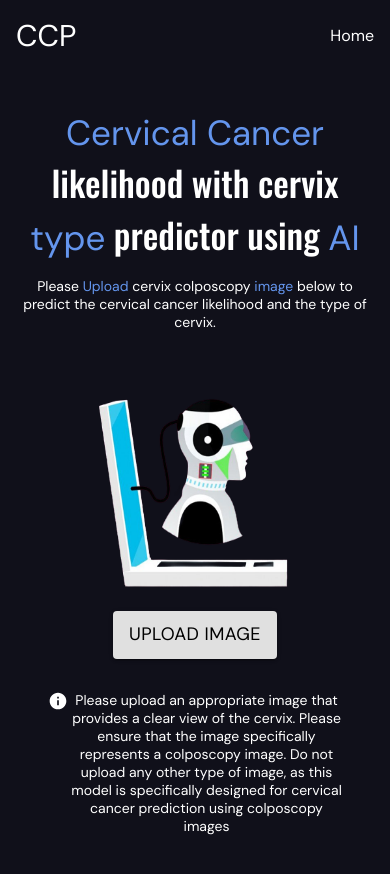
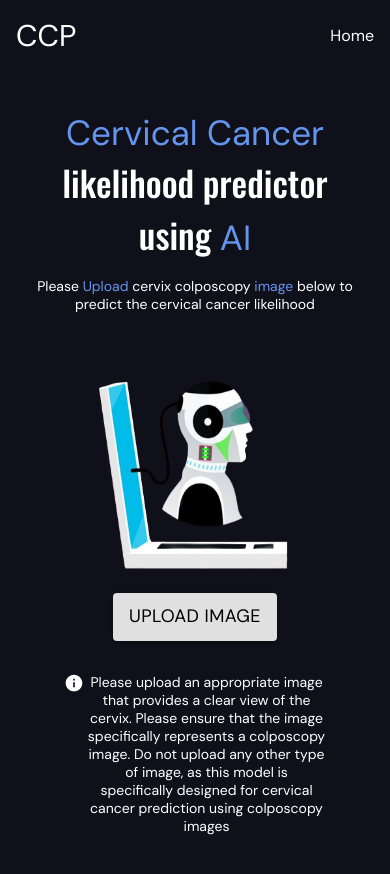
Before and after one commit to hunda747/ccpredict, a Next.js app: page / in a window 390 px wide. Shown: the top 874 px of the page. Built offline with nearby package versions, Linux system fonts and the light colour scheme.

Commit message:
working on responsivness

```diff
--- a/components/HeroSection.js
+++ b/components/HeroSection.js
@@ -100,15 +100,17 @@ const HeroSection = () => {
         </Alert>
       </Snackbar>
       {/* <Container maxWidth="sm"> */}
+      <div className={classes.wrapper}>
         <div className={classes.header}>
-        <span className={classes.colring}>Cervical Cancer</span> likelihood with
-        cervix <span className={classes.colring}>type</span> predictor using{" "}
-        <span className={classes.colring}>AI</span>
+          <span className={classes.colring}>Cervical Cancer</span> likelihood
+          {/* with cervix <span className={classes.colring}>type</span>  */}{" "}
+          predictor using <span className={classes.colring}>AI</span>
         </div>
         <div className={classes.description}>
-        Please <span className={classes.colring}>Upload</span> cervix colposcopy{" "}
-        <span className={classes.colring}>image</span> below to predict the
-        cervical cancer likelihood and the type of cervix.
+          Please <span className={classes.colring}>Upload</span> cervix
+          colposcopy <span className={classes.colring}>image</span> below to
+          predict the cervical cancer likelihood
+          {/* and the type of cervix. */}
         </div>
         <div className={classes.content}>
           <div className={classes.imageContainer}>
@@ -154,11 +156,12 @@ const HeroSection = () => {
                   <InfoIcon fontSize="small" />
                 </div>
                 <div>
-                Please upload an appropriate image that provides a clear view of
-                the cervix. Please ensure that the image specifically represents
-                a colposcopy image. Do not upload any other type of image, as
-                this model is specifically designed for cervical cancer
-                prediction using colposcopy images
+                  Please upload an appropriate image that provides a clear view
+                  of the cervix. Please ensure that the image specifically
+                  represents a colposcopy image. Do not upload any other type of
+                  image, as this model is specifically designed for cervical
+                  cancer prediction using colposcopy images
+                </div>
               </div>
             </div>
           </div>
@@ -166,7 +169,7 @@ const HeroSection = () => {
       </div>
       {/* {loader && <CircularProgress />} */}
       {/* </Container> */}
-      <div className={classes.notes}></div>
+      {/* <div className={classes.notes}></div> */}
     </div>
   );
 };
--- a/pages/index.js
+++ b/pages/index.js
@@ -5,7 +5,7 @@ import HeroSection from "../components/HeroSection";
 
 const Home = () => {
   return (
-    <div>
+    <div style={{ height: "100%" }}>
       <Navbar />
       {/* <nav>
         <h1>Navbar</h1>
--- a/styles/Hero.module.css
+++ b/styles/Hero.module.css
@@ -3,25 +3,21 @@
 .root {
   display: flex;
   flex-direction: column;
+  justify-content: center;
   align-items: center;
-  justify-content: top;
   /* height: 100vh; */
-  text-align: center;
-  /* height: 100vh; */
-  height: calc(100vh - 100px);
-  margin: 0 1rem;
+  /* height: 50%; */
+  height: calc(100vh - 71px);
 }
 
-.root {
+.wrapper {
   display: flex;
   flex-direction: column;
   align-items: center;
-  justify-content: top;
-  /* height: 100vh; */
+  justify-content: center;
   text-align: center;
-  /* height: 100vh; */
-  height: calc(100vh - 100px);
   margin: 0 1rem;
+  height: 100%;
 }
 
 @media (max-width: 768px) {
--- a/styles/globals.css
+++ b/styles/globals.css
@@ -11,4 +11,5 @@ body {
   background-color: #10101a;
 
   color: white;
+  height: 100vh;
 }
```
Lines whose indentation alone changed are shown as unchanged.
